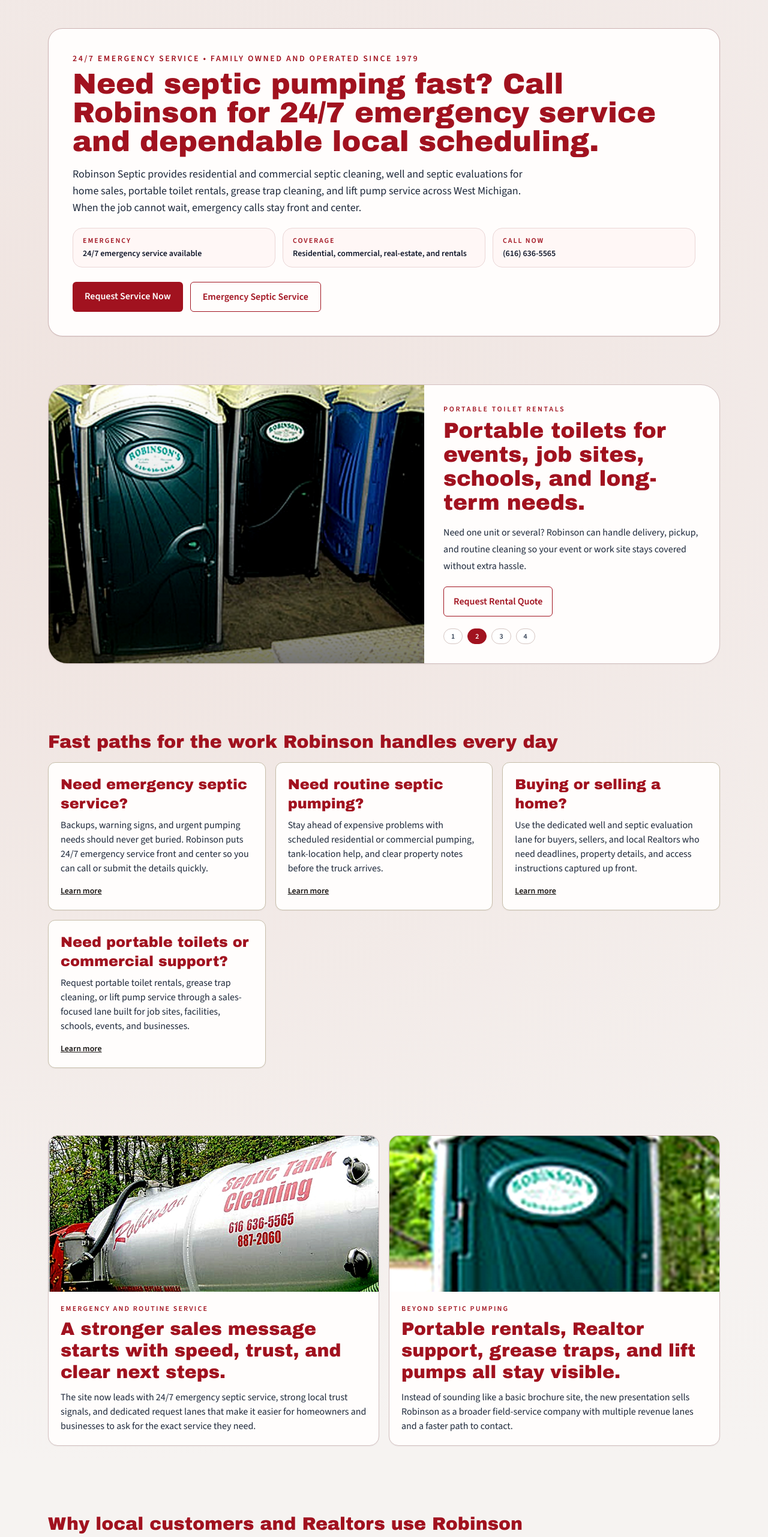
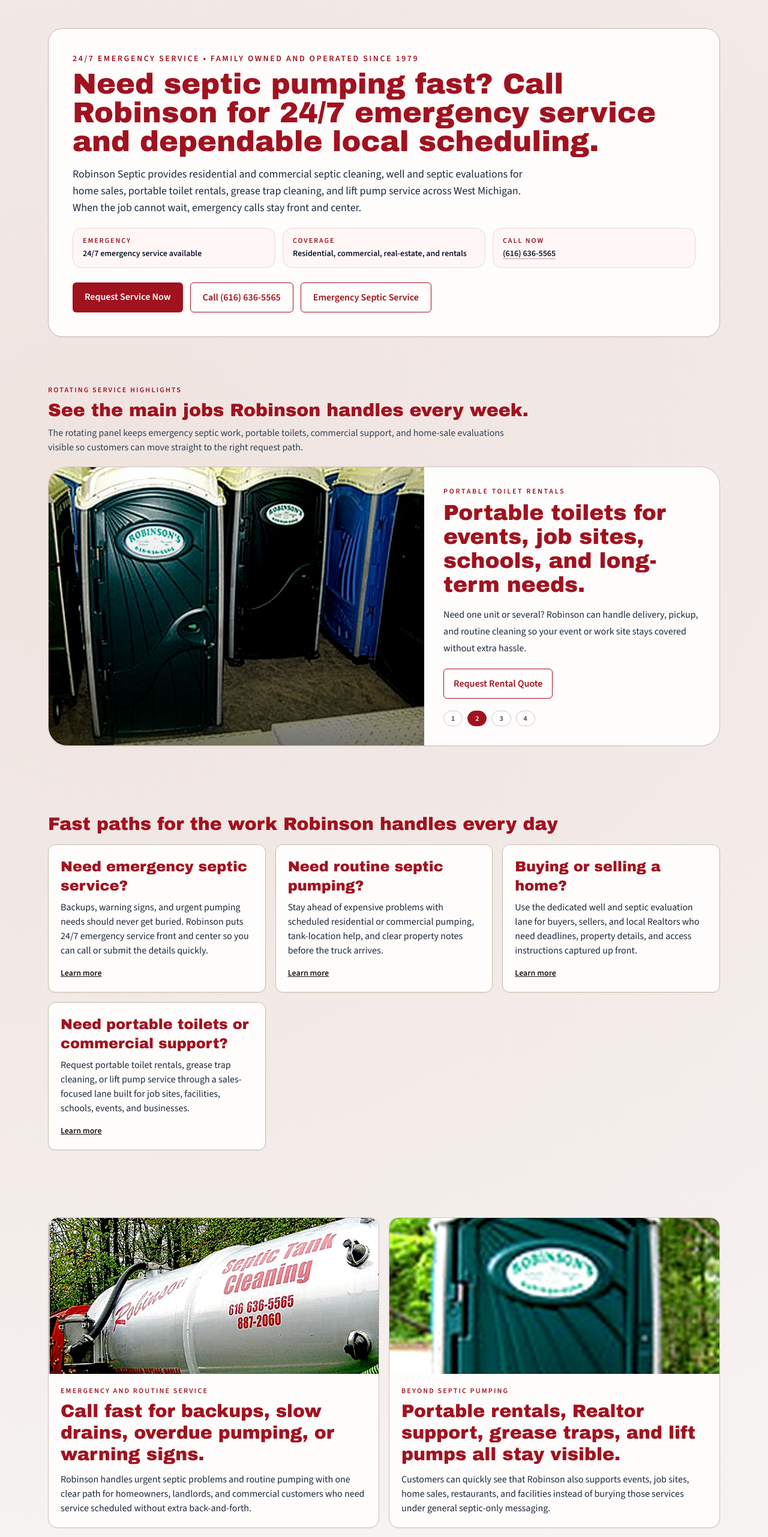
Before and after one commit to Mister-Nerdeus/Robinson, a Next.js app: page / in a window 1280 px wide. Shown: the part 234-2797 px from the top of the page at 60% size. Built offline with nearby package versions, Linux system fonts and the light colour scheme; no server answers.

Commit message:
Apply latest homepage and hero content updates

```diff
--- a/src/app/page.tsx
+++ b/src/app/page.tsx
@@ -26,6 +26,13 @@
       <JsonLd data={localBusinessSchema()} />
       <Hero {...homeContent.hero} />
       <Section className="pt-0">
+        <div className="mb-5 flex flex-col gap-3 sm:flex-row sm:items-end sm:justify-between">
+          <div>
+            <p className="text-xs font-semibold uppercase tracking-[0.18em] text-[var(--brand)]">Rotating service highlights</p>
+            <h2 className="mt-2 font-display text-2xl text-[var(--brand)] sm:text-3xl">See the main jobs Robinson handles every week.</h2>
+            <p className="mt-2 max-w-3xl text-slate-700">The rotating panel keeps emergency septic work, portable toilets, commercial support, and home-sale evaluations visible so customers can move straight to the right request path.</p>
+          </div>
+        </div>
         <HomeSlideshow slides={homeContent.slideshow} />
       </Section>
       <Section title="Fast paths for the work Robinson handles every day">
@@ -43,9 +50,9 @@
             />
             <div className="p-5">
               <p className="text-xs font-semibold uppercase tracking-[0.18em] text-[var(--brand)]">Emergency and routine service</p>
-              <h3 className="mt-2 font-display text-2xl text-[var(--brand)] sm:text-3xl">A stronger sales message starts with speed, trust, and clear next steps.</h3>
+              <h3 className="mt-2 font-display text-2xl text-[var(--brand)] sm:text-3xl">Call fast for backups, slow drains, overdue pumping, or warning signs.</h3>
               <p className="mt-3 text-slate-800">
-                The site now leads with 24/7 emergency septic service, strong local trust signals, and dedicated request lanes that make it easier for homeowners and businesses to ask for the exact service they need.
+                Robinson handles urgent septic problems and routine pumping with one clear path for homeowners, landlords, and commercial customers who need service scheduled without extra back-and-forth.
               </p>
             </div>
           </div>
@@ -61,7 +68,7 @@
               <p className="text-xs font-semibold uppercase tracking-[0.18em] text-[var(--brand)]">Beyond septic pumping</p>
               <h3 className="mt-2 font-display text-2xl text-[var(--brand)] sm:text-3xl">Portable rentals, Realtor support, grease traps, and lift pumps all stay visible.</h3>
               <p className="mt-3 text-slate-800">
-                Instead of sounding like a basic brochure site, the new presentation sells Robinson as a broader field-service company with multiple revenue lanes and a faster path to contact.
+                Customers can quickly see that Robinson also supports events, job sites, home sales, restaurants, and facilities instead of burying those services under general septic-only messaging.
               </p>
             </div>
           </div>
@@ -91,22 +98,22 @@
           </div>
         </div>
       </Section>
-      <Section title="Service lanes built to convert the highest-value work">
+      <Section title="Fast ways to reach the right service team">
         <div className="grid gap-5 md:grid-cols-3">
           <div className="rounded-2xl border border-[#d8c1c1] bg-[var(--surface)] p-5 shadow-sm">
             <p className="text-xs font-semibold uppercase tracking-[0.18em] text-[var(--brand)]">Emergency septic</p>
-            <h3 className="mt-2 font-display text-2xl text-[var(--brand)]">Lead with urgency</h3>
-            <p className="mt-3 text-sm text-slate-800">Visitors immediately see that Robinson handles emergency septic calls 24/7 instead of hiding urgent response behind generic local-business copy.</p>
+            <h3 className="mt-2 font-display text-2xl text-[var(--brand)]">Get urgent help moving</h3>
+            <p className="mt-3 text-sm text-slate-800">Customers immediately see that Robinson handles emergency septic calls 24/7, which makes the fastest next step obvious when a problem cannot wait.</p>
           </div>
           <div className="rounded-2xl border border-[#d8c1c1] bg-[var(--surface)] p-5 shadow-sm">
             <p className="text-xs font-semibold uppercase tracking-[0.18em] text-[var(--brand)]">Real-estate lane</p>
-            <h3 className="mt-2 font-display text-2xl text-[var(--brand)]">Capture inspection work</h3>
-            <p className="mt-3 text-sm text-slate-800">Buyers, sellers, and Realtors get their own clear path, which helps Robinson present as a practical partner during time-sensitive transactions.</p>
+            <h3 className="mt-2 font-display text-2xl text-[var(--brand)]">Keep closings on schedule</h3>
+            <p className="mt-3 text-sm text-slate-800">Buyers, sellers, and Realtors get a direct path for evaluations, property notes, and timing details when a sale is already on the clock.</p>
           </div>
           <div className="rounded-2xl border border-[#d8c1c1] bg-[var(--surface)] p-5 shadow-sm">
             <p className="text-xs font-semibold uppercase tracking-[0.18em] text-[var(--brand)]">Commercial and rentals</p>
-            <h3 className="mt-2 font-display text-2xl text-[var(--brand)]">Sell more than one service</h3>
-            <p className="mt-3 text-sm text-slate-800">Portable toilets, grease traps, and lift pump service are no longer buried, making the site work harder as a sales tool for the full business.</p>
+            <h3 className="mt-2 font-display text-2xl text-[var(--brand)]">Cover sites, events, and facilities</h3>
+            <p className="mt-3 text-sm text-slate-800">Portable toilets, grease traps, and lift pump service stay visible so customers can request the right work without guessing where to start.</p>
           </div>
         </div>
       </Section>
--- a/src/components/home/FaqPreview.tsx
+++ b/src/components/home/FaqPreview.tsx
@@ -1,11 +1,20 @@
-export function FaqPreview({ items }: { items: string[] }) {
+type FaqPreviewItem = {
+  question: string;
+  answer: string;
+};
+
+export function FaqPreview({ items }: { items: FaqPreviewItem[] }) {
   return (
-    <ul className="grid gap-3">
+    <div className="grid gap-3">
       {items.map((item) => (
-        <li key={item} className="rounded-xl border border-[#ebe4df] bg-[var(--surface)] px-4 py-4 text-lg text-slate-900 shadow-sm">
-          {item}
-        </li>
+        <article
+          key={item.question}
+          className="rounded-2xl border border-[#ebe4df] bg-[var(--surface)] px-5 py-5 shadow-sm"
+        >
+          <h3 className="text-xl font-semibold text-slate-900 sm:text-2xl">{item.question}</h3>
+          <p className="mt-3 text-base leading-7 text-slate-700">{item.answer}</p>
+        </article>
       ))}
-    </ul>
+    </div>
   );
 }
--- a/src/components/site/Hero.tsx
+++ b/src/components/site/Hero.tsx
@@ -1,7 +1,7 @@
 import Link from "next/link";
 import { company } from "@/config/company";
 
- type HeroProps = {
+type HeroProps = {
   eyebrow?: string;
   heading: string;
   subheading: string;
@@ -12,6 +12,8 @@
 };
 
 export function Hero({ eyebrow, heading, subheading, ctaHref, ctaLabel, secondaryCtaHref, secondaryCtaLabel }: HeroProps) {
+  const callHref = `tel:${company.primaryPhone.replace(/[^\d+]/g, "")}`;
+
   return (
     <section className="section-pad pb-5 sm:pb-6">
       <div className="container rounded-3xl border border-[#cdb3b3] bg-[var(--surface)] p-6 shadow-sm sm:p-8 md:p-10">
@@ -29,13 +31,18 @@
           </div>
           <div className="rounded-2xl border border-[#ead6d6] bg-[#fff7f6] px-4 py-3">
             <p className="text-xs font-semibold uppercase tracking-[0.16em] text-[var(--brand)]">Call now</p>
-            <p className="mt-1 text-sm font-semibold text-slate-900">{company.primaryPhone}</p>
+            <a href={callHref} className="mt-1 inline-block text-sm font-semibold text-slate-900 underline decoration-[#c99] underline-offset-4">
+              {company.primaryPhone}
+            </a>
           </div>
         </div>
         <div className="mt-6 flex flex-wrap gap-3">
           <Link href={ctaHref} className="inline-block rounded-md bg-[var(--brand)] px-5 py-3 font-semibold text-white">
             {ctaLabel}
           </Link>
+          <a href={callHref} className="inline-block rounded-md border border-[var(--brand)] px-5 py-3 font-semibold text-[var(--brand)]">
+            Call {company.primaryPhone}
+          </a>
           {secondaryCtaHref && secondaryCtaLabel ? (
             <Link href={secondaryCtaHref} className="inline-block rounded-md border border-[var(--brand)] px-5 py-3 font-semibold text-[var(--brand)]">
               {secondaryCtaLabel}
--- a/src/content/home.ts
+++ b/src/content/home.ts
@@ -102,9 +102,25 @@
     ctaLabel: "Open Realtor Resources",
   },
   faqPreview: [
-    "How often should a septic tank be pumped?",
-    "What affects septic pumping cost?",
-    "What warning signs mean I should call right away?",
-    "How quickly can a home-sale evaluation usually be scheduled?",
+    {
+      question: "How often should a septic tank be pumped?",
+      answer:
+        "Many households plan on septic pumping about every three years, but the right timing still depends on tank size, household use, and the condition of the overall system.",
+    },
+    {
+      question: "What affects septic pumping cost?",
+      answer:
+        "Pricing usually depends on the number of tanks, whether lids are already open, how easy the tanks are to locate, and whether extra access work is needed before pumping starts.",
+    },
+    {
+      question: "What warning signs mean I should call right away?",
+      answer:
+        "Call right away if sewage is backing up, the yard is showing seepage, or toilets and drains suddenly stop acting normal. Those are the kinds of problems that should not sit and wait.",
+    },
+    {
+      question: "How quickly can a home-sale evaluation usually be scheduled?",
+      answer:
+        "Turnaround is usually easier when the property details, timing needs, and access notes are submitted clearly up front, especially when a closing deadline is already on the calendar.",
+    },
   ],
 };
```
